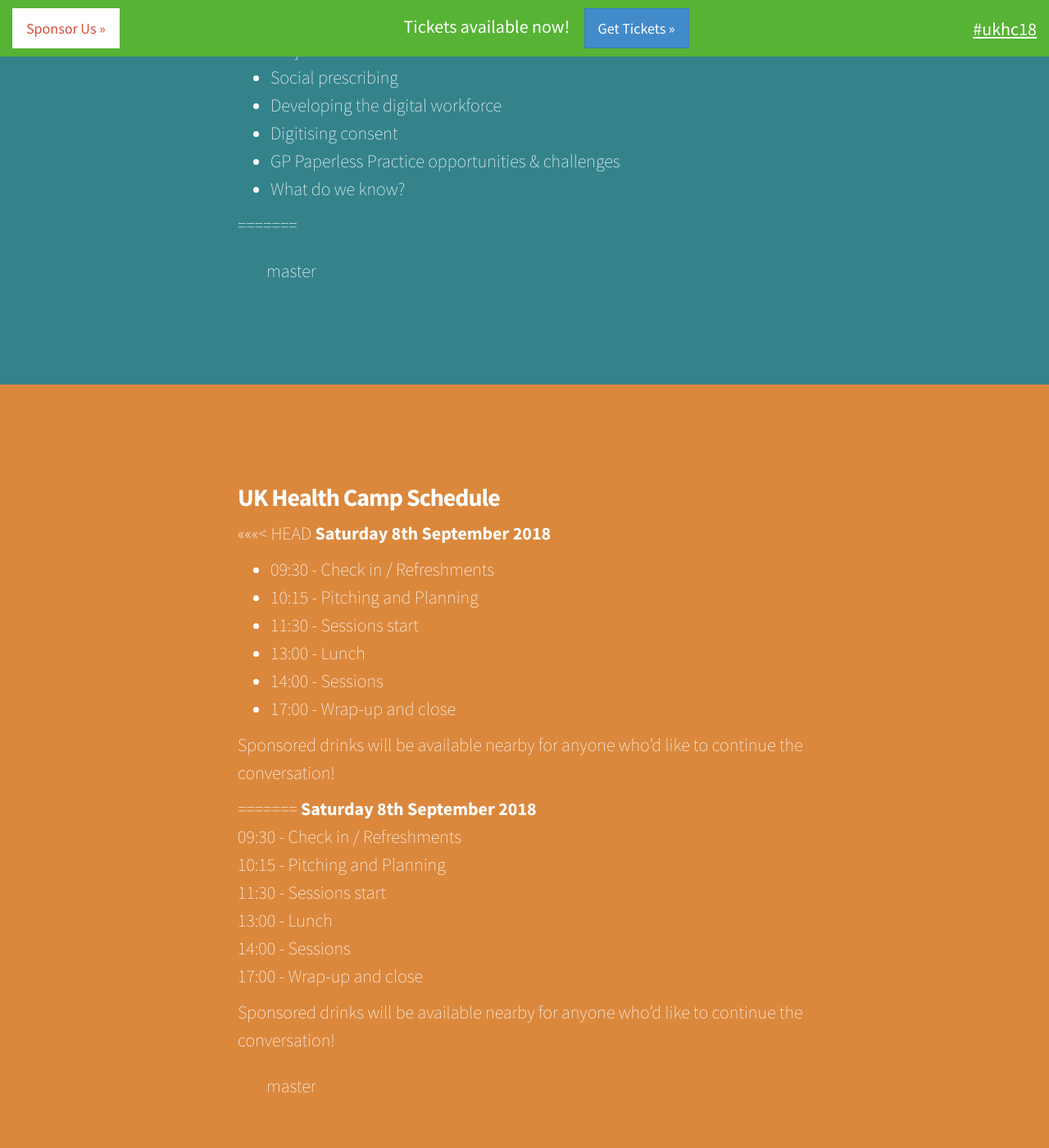
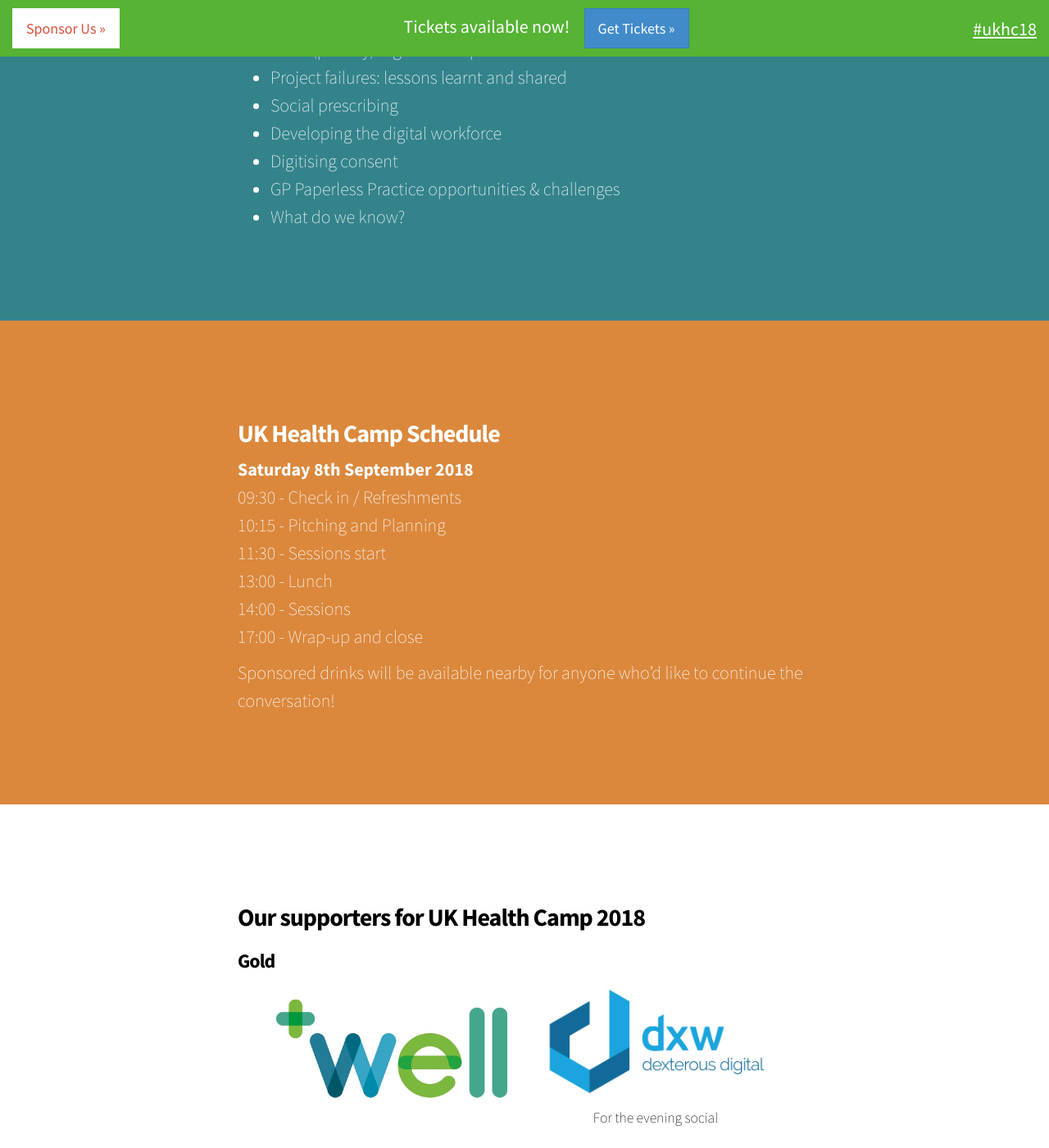
Before and after one commit to ukhealthcamp/ukhealthcamp.github.io, a Jekyll site: the page built from index.md, in a window 1280 px wide and 1400 px high, scrolled down 3193 px. Shown: the whole window at 82% size. Built offline with Jekyll 4.4.1, drawn with Linux system fonts in a browser that asks for light colours; some of the changed text lies outside the part shown.

Commit message:
Clean-up mangled merge of master

```diff
--- a/index.md
+++ b/index.md
@@ -104,28 +104,12 @@
 - What do we know?
 
 
-=======
->>>>>>> master
 </div>
 <div class="section orange">
 
 
 ## UK Health Camp Schedule
 
-<<<<<<< HEAD
-**Saturday 8th September 2018**
-
-- 09:30 - Check in / Refreshments
-- 10:15 - Pitching and Planning
-- 11:30 - Sessions start
-- 13:00 - Lunch
-- 14:00 - Sessions
-- 17:00 - Wrap-up and close
-
-Sponsored drinks will be available nearby for anyone who'd like to continue the conversation!
-
-
-=======
 **Saturday 8th September 2018**
 09:30 - Check in / Refreshments
 10:15 - Pitching and Planning
@@ -136,7 +120,7 @@
 
 Sponsored drinks will be available nearby for anyone who'd like to continue the conversation!
 
->>>>>>> master
+
 </div>
 <div class="section">
 
```
Also changed, not shown: other parts of index.md (+1 -1 lines).
